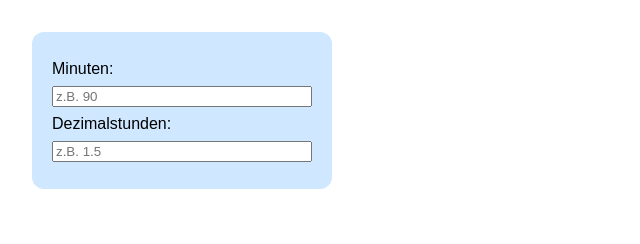
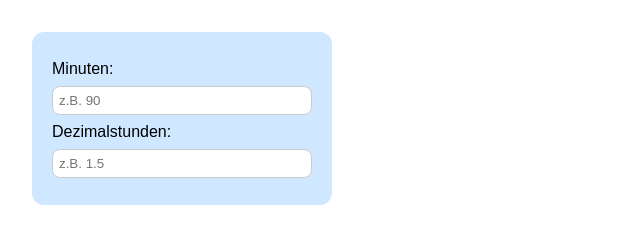
Before and after one commit to Mary010101/zeit-umrechner, a plain HTML site: page index.html in a window 1280 px wide. Shown: the whole page, without its empty margins (0-640 px from the left). Drawn offline with Linux system fonts and the light colour scheme.

Commit message:
Update index.html

```diff
--- a/index.html
+++ b/index.html
@@ -23,9 +23,12 @@
   }
 
   input {
-    width: 100%;
-    box-sizing: border-box;
-  }
+  width: 100%;
+  box-sizing: border-box;
+  border-radius: 8px; /* Abgerundete Ecken */
+  padding: 6px;       /* Optional: Innenabstand für bessere Optik */
+  border: 1px solid #ccc; /* Optional: dezenter Rahmen */
+}
 </style>
 </head>
 <body>
```
